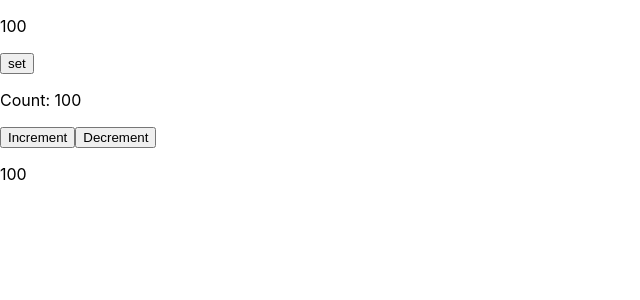
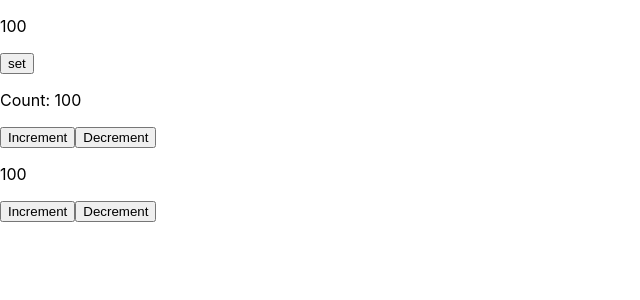
Before and after one commit to rmassaroni/topdog, a React (Create React App) app: page / in a window 1280 px wide. Shown: the top 300 px of the page, without its empty margins (0-640 px from the left). Built offline with nearby package versions, Linux system fonts and the light colour scheme.

Commit message:
unnamed commit

```diff
--- a/src/App.tsx
+++ b/src/App.tsx
@@ -47,7 +47,10 @@ const App: React.FC = () => {
         <p>Count: {counter1.count}</p>
         <button onClick={counter1.increment}>Increment</button>
         <button onClick={counter1.decrement}>Decrement</button>
-        <p>{cash.value}</p>
+        <p>{cash.count}</p>
+        <button onClick={cash.increment}>Increment</button>
+        <button onClick={cash.decrement}>Decrement</button>
+
         </div>
     );
 }
--- a/src/Asset.ts
+++ b/src/Asset.ts
@@ -1,10 +1,5 @@
 import { useState } from 'react';
 import useCounter from './UseCounter';
-
-interface AssetState {
-    value: number;
-    count: number;
-}
 
 const Asset = (initialValue:number = 0, initialCount: number = 0) => {
     // const [count, setCount] = useState<number>(initialCount);
--- a/src/UseCounter.ts
+++ b/src/UseCounter.ts
@@ -1,8 +1,8 @@
 import { useState } from 'react';
 
-interface CounterState {
-    count: number;
-}
+// interface CounterState {
+//     count: number;
+// }
 
 const useCounter = (initialCount: number = 0) => {
     const [count, setCount] = useState<number>(initialCount);
```
